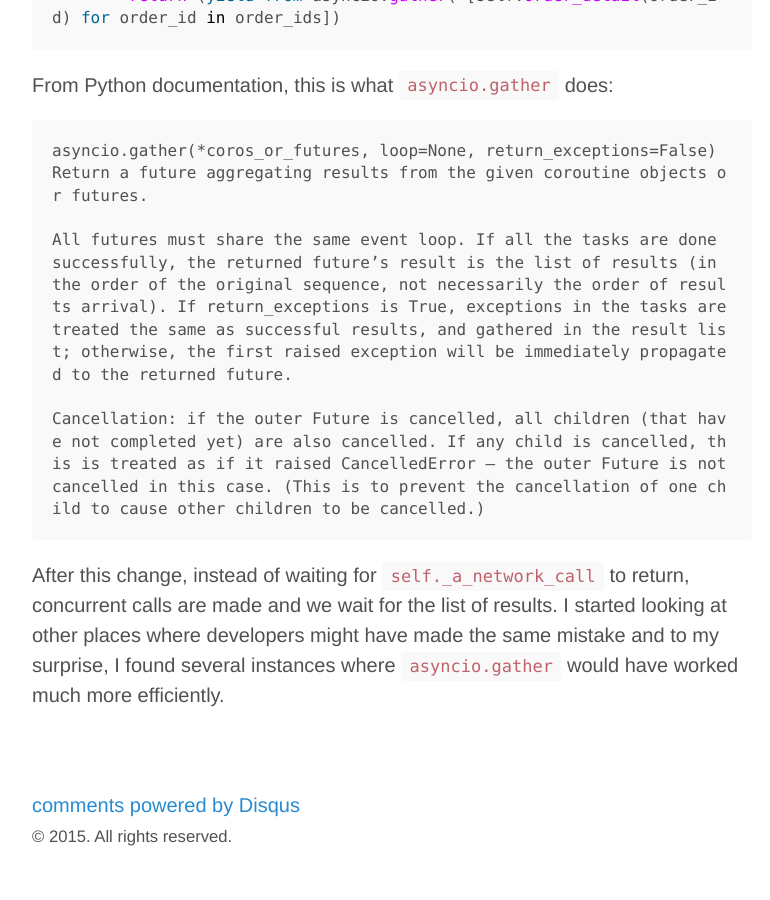
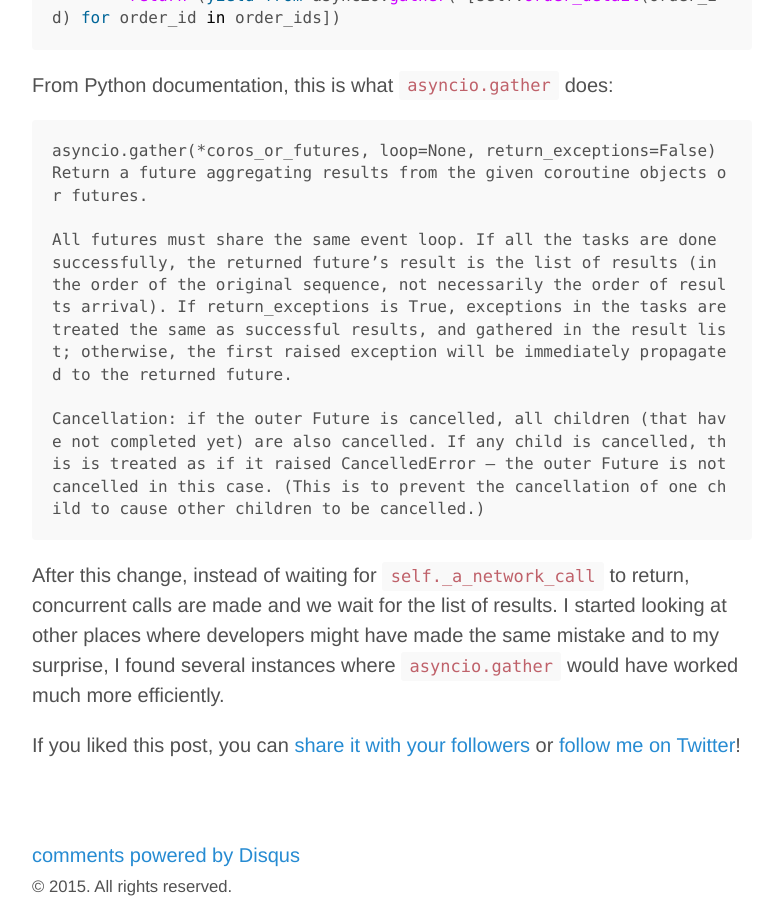
Before and after one commit to nerandell/nerandell.github.io, a Jekyll site: the page built from _posts/2015-10-14-async-programming.md, in a window 1280 px wide and 900 px high, scrolled down 1175 px. Shown: the whole window, without its empty margins (248-1018 px from the left). Built offline with Jekyll 4.4.1, drawn with Linux system fonts in a browser that asks for light colours; Markdown is read by kramdown in place of the engine named in the settings; comment, search, counter and statistics services are not loaded; before the commit the page ends 2025 px from its top, so only the background shows below that.

Commit message:
Add twitter link

````diff
--- a/_posts/2015-10-14-async-programming.md
+++ b/_posts/2015-10-14-async-programming.md
@@ -40,3 +40,5 @@ Cancellation: if the outer Future is cancelled, all children (that have not comp
 ```
 
 After this change, instead of waiting for `self._a_network_call` to return, concurrent calls are made and we wait for the list of results. I started looking at other places where developers might have made the same mistake and to my surprise, I found several instances where `asyncio.gather` would have worked much more efficiently.
+
+{% include twitter_plug.html %}
````
